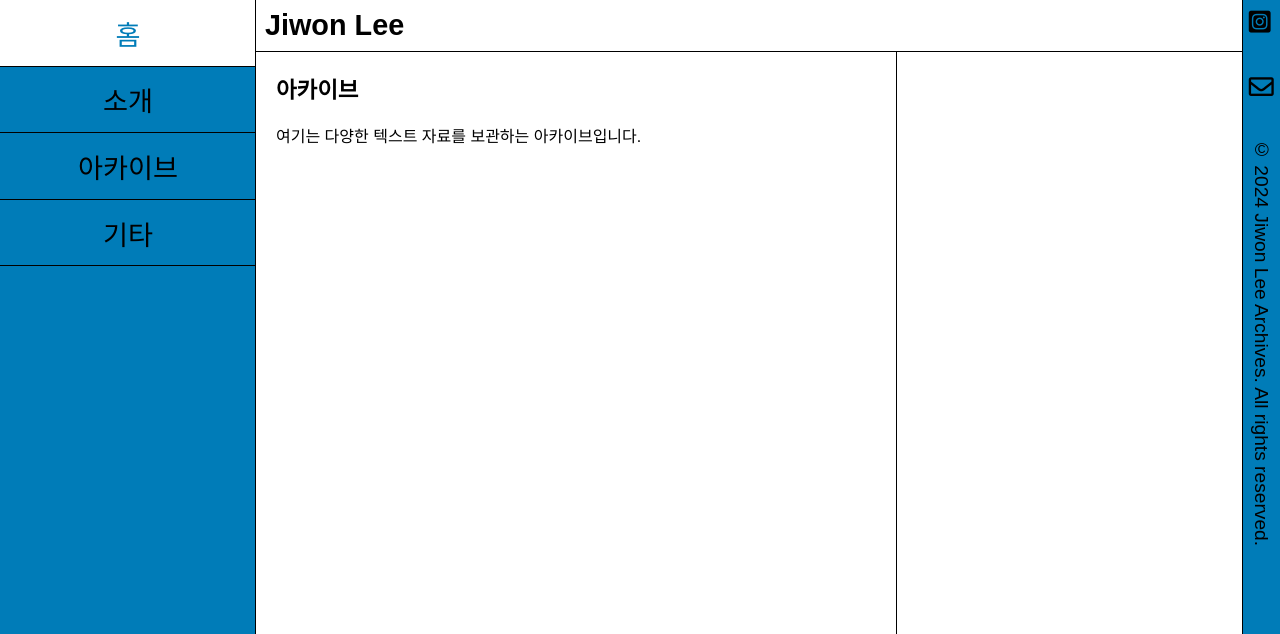
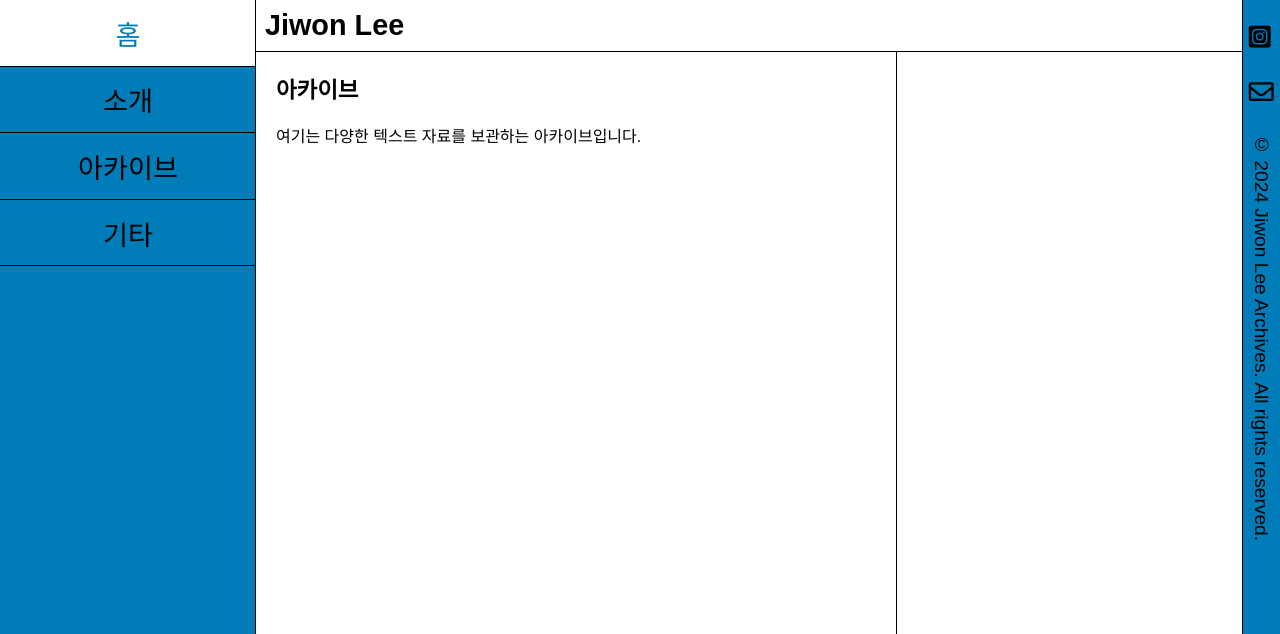
Before and after one commit to LfayeJ/archives, a Jekyll site: the page built from index.html, in a window 1280 px wide. Shown: the top 634 px of the page. Built offline with Jekyll 4.4.1, drawn with Linux system fonts in a browser that asks for light colours; some web fonts are replaced.

Commit message:
Update styles.css

```diff
--- a/assets/css/styles.css
+++ b/assets/css/styles.css
@@ -117,11 +117,8 @@ h1, h2 {
   display: flex;
   align-items: center;
   flex-direction: column; /* 아이템들을 수직으로 정렬 */
-  margin-bottom: 40px; /* 아이템 간의 간격 설정 */
-}
-
-.additional-side-menu span:last-child, .additional-side-menu a:last-child {
-  margin-bottom: 0; /* 마지막 아이템의 마진을 제거 */
+  margin-top: 15px;
+  margin-bottom: 15px; /* 아이템 간의 간격 설정 */
 }
 
 .additional-side-menu i.far, .additional-side-menu i.fab {
```
